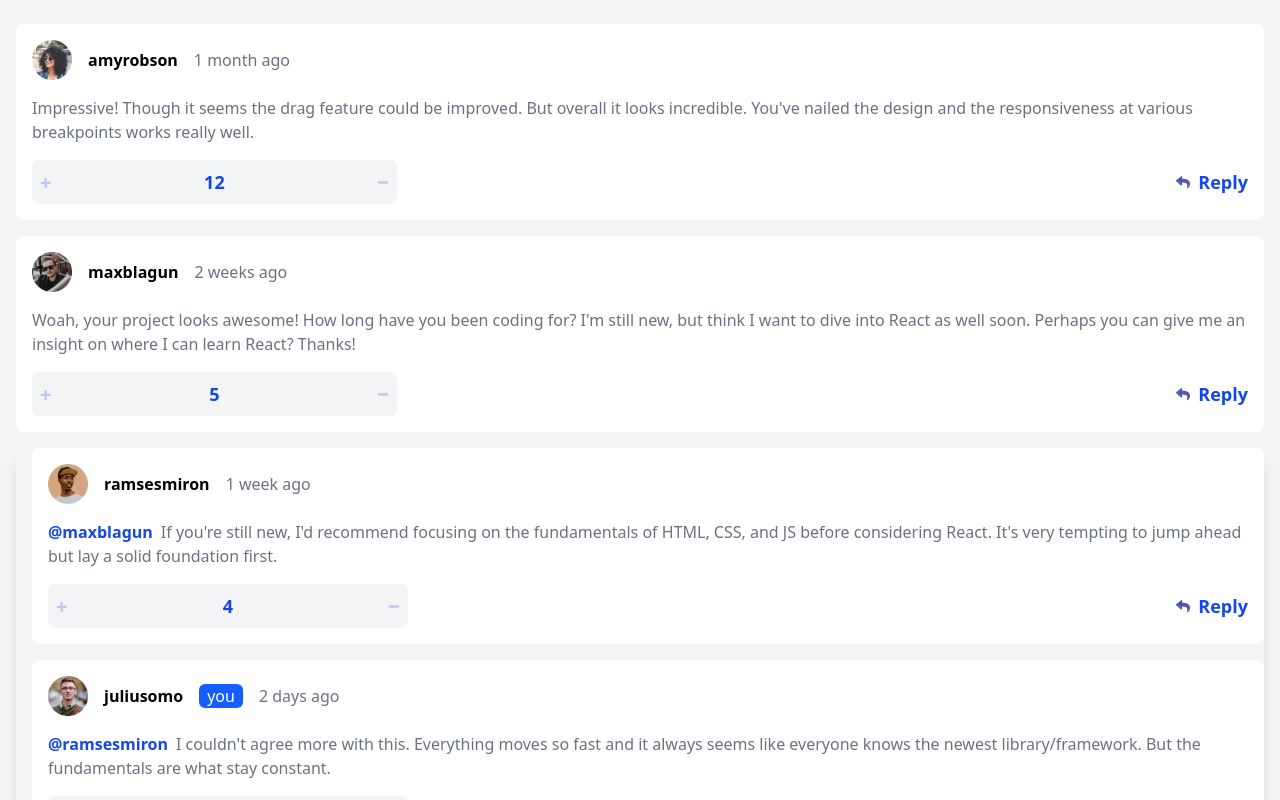
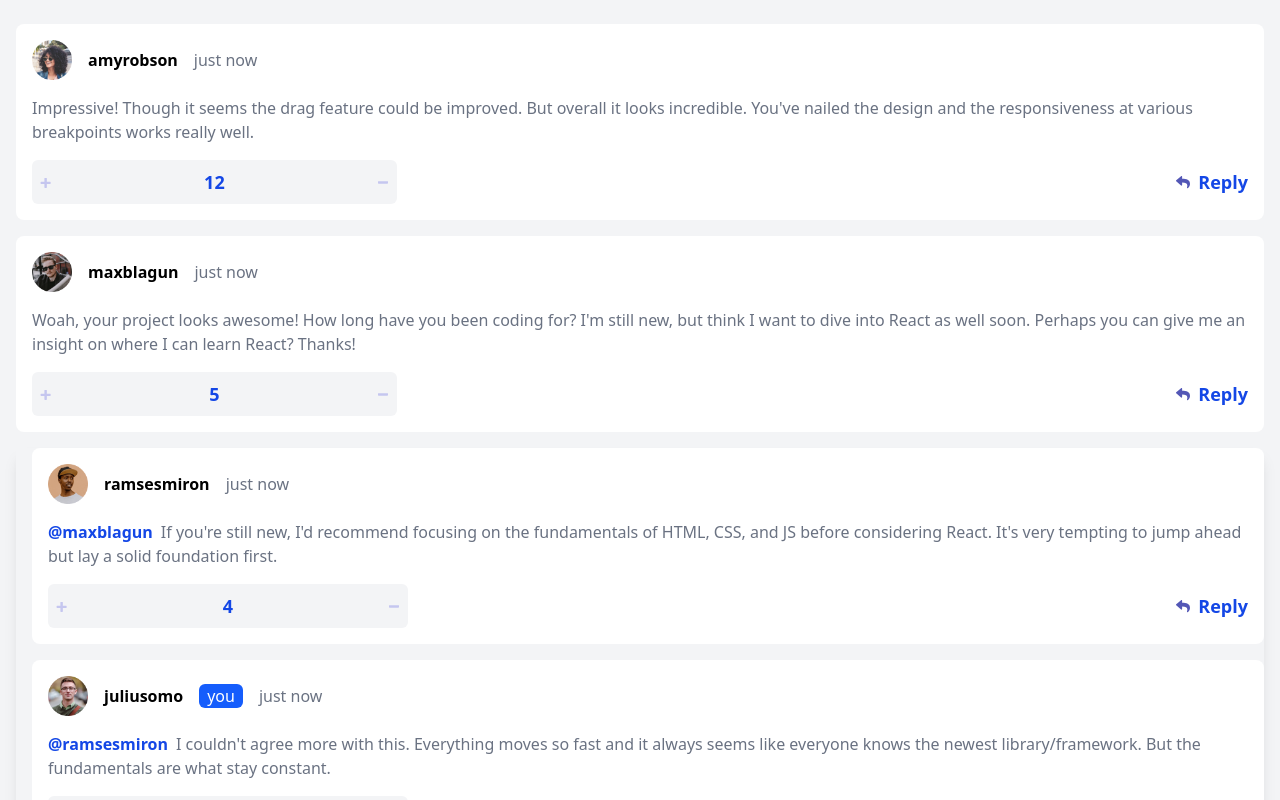
Before and after one commit to Medido1/Interactive-comments-section, a React (Vite) app: page / in a window 1280 px wide. Shown: the top 800 px of the page. Built offline with nearby package versions, Linux system fonts and the light colour scheme.

Commit message:
Add time stamps to comments

```diff
--- a/src/components/CommentComp.jsx
+++ b/src/components/CommentComp.jsx
@@ -20,6 +20,31 @@ function CommentComp({ comment }) {
   const [showReplyForm, setShowReplyForm] = useState(false);
   const [showEditForm, setShowEditForm] = useState(false);
   const [originalScore, setOriginalScore] = useState(score);
+
+   /* format time */
+   function formatTime(time) {
+    const seconds = Math.floor((new Date() - new Date(time)) / 1000);
+
+    const intervals = [
+      { label: "year", seconds: 31536000 },
+      { label: "month", seconds: 2592000 },
+      { label: "week", seconds: 604800 },
+      { label: "day", seconds: 86400 },
+      { label: "hour", seconds: 3600 },
+      { label: "minute", seconds: 60 },
+      { label: "second", seconds: 1 },
+    ];
+
+    for (let i = 0; i < intervals.length; i++) {
+      const interval = intervals[i];
+      const count = Math.floor(seconds / interval.seconds);
+      if (count >= 1) {
+        return `${count} ${interval.label}${count !== 1 ? "s" : ""} ago`;
+      }
+    }
+    return "just now";
+  }
+
 
   //update the score in data
   function updateScore(id, delta) {
@@ -82,7 +107,7 @@ function CommentComp({ comment }) {
               <p>you</p>
             </div>
           }
-          <p className="text-gray-500">{createdAt}</p>
+          <p className="text-gray-500">{formatTime(createdAt)}</p>
         </div>
         {showEditForm &&
           <EditForm
--- a/src/components/CommentForm.jsx
+++ b/src/components/CommentForm.jsx
@@ -35,7 +35,7 @@ function CommentForm() {
     const newComment = {
       id: getNextId(data),
       content : commentText,
-      createdAt: "just now",
+      createdAt: new Date().toISOString(), // use time stamp
       score: 0,
       user: {
         "image": {
--- a/src/components/replyForm.jsx
+++ b/src/components/replyForm.jsx
@@ -66,7 +66,7 @@ function ReplyForm({id, setShowReplyForm}) {
     const newReply = {
       id: getNextId(data),
       content: commentText,
-      createdAt: "just now",
+      createdAt: new Date().toISOString(), //use time stamp
       score: 0,
       replyingTo: replyingToUser,
       user: {
```
